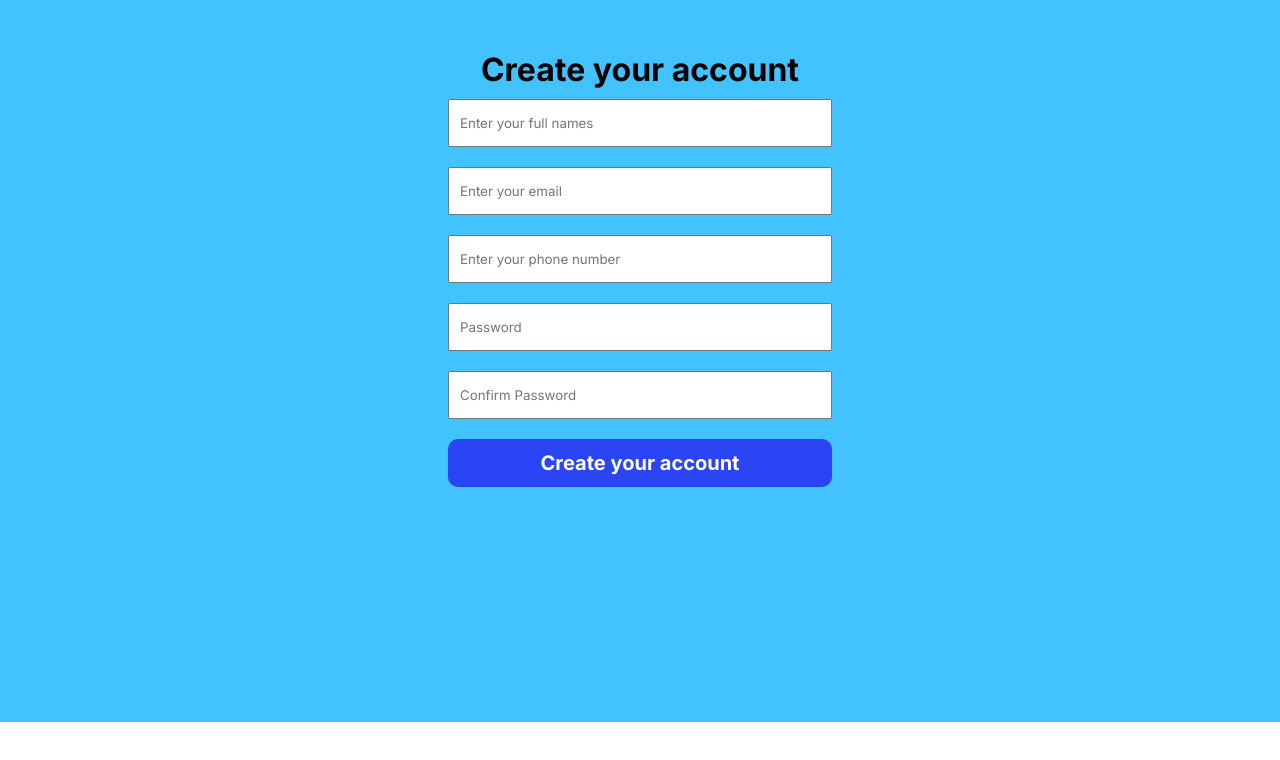
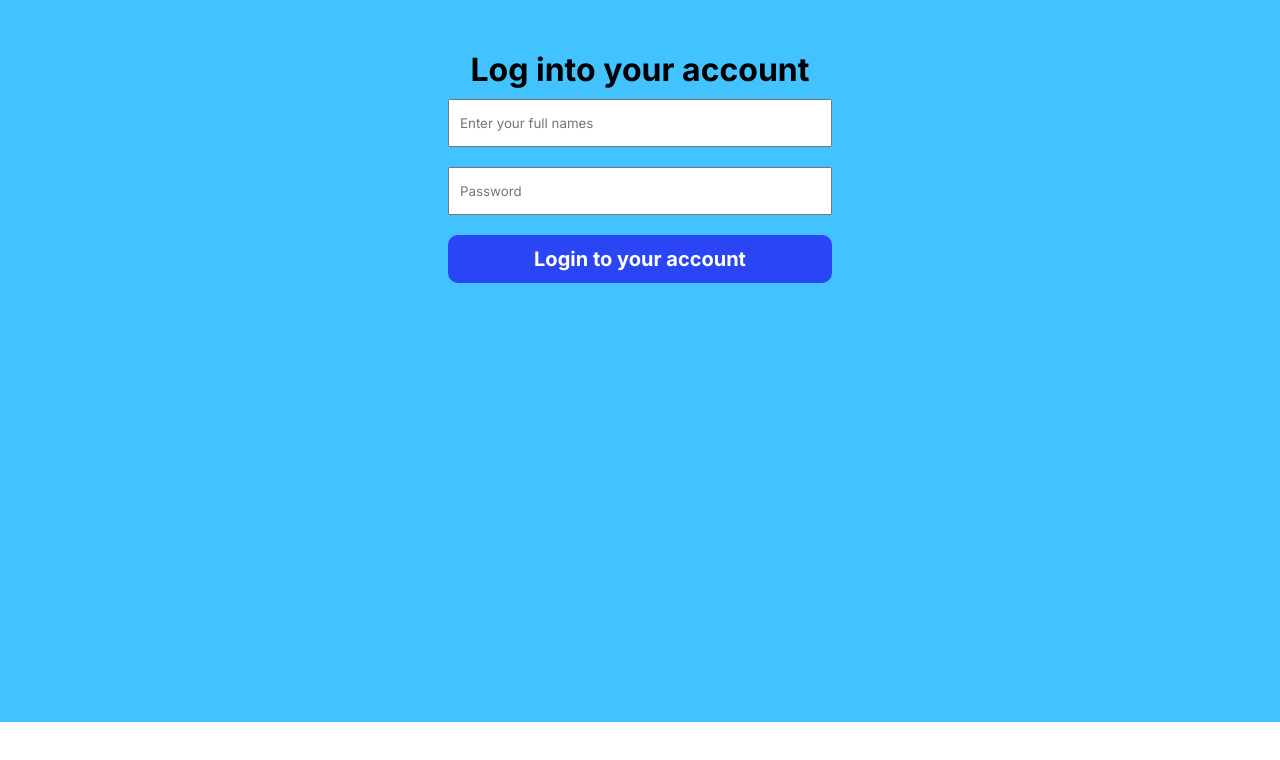
Before and after one commit to b-sandrine/weather-forecast, a React (Vite) app in the folder weather-forecast-web/: page /login in a window 1280 px wide. Shown: the top 760 px of the page. Built offline with nearby package versions, Linux system fonts and the light colour scheme.

Commit message:
Added login frontend

```diff
--- a/weather-forecast-web/package.json
+++ b/weather-forecast-web/package.json
@@ -16,6 +16,7 @@
     "react-dom": "^18.2.0",
     "react-icons": "^4.8.0",
     "react-router": "^6.11.0",
+    "react-router-dom": "^6.11.0",
     "react-select-async-paginate": "^0.7.2"
   },
   "devDependencies": {
--- a/weather-forecast-web/src/App.jsx
+++ b/weather-forecast-web/src/App.jsx
@@ -6,6 +6,10 @@ import Search from "./components/search/search";
 import { WEATHER_API_URL, WEATHER_API_KEY } from "./api";
 import { useState } from "react";
 import Signup from "./pages/Signup/Signup";
+import Login from "./pages/Login/Login";
+import {Routes, Route } from 'react-router'
+import Welcome from "./pages/Welcome/welcome";
+
 function App() {
   const [currentWeather, setCurrentWeather] = useState(null);
   const [forecast, setForecast] = useState(null);
@@ -41,7 +45,14 @@ function App() {
         <Search onSearchChange={handleOnSearchChange} />
         {currentWeather && <CurrentWeather data={currentWeather} />}
       </div> */}
-      <Signup />
+
+
+      <Routes>
+        <Route path="/login" element={<Login />} />
+        <Route path='/signup' element={<Signup />} />
+        <Route path="/welcome" element={<Welcome />} />
+      </Routes>
+
     </div>
   );
 }
--- /dev/null
+++ b/weather-forecast-web/src/pages/Login/Login.css
@@ -0,0 +1,23 @@
+.login--container {
+    width: 30%;
+    margin: 0px auto;
+    padding: 50px 0;
+    text-align: center;
+}
+
+.login--container input {
+    width: 100%;
+    height: 3rem;
+    margin: 10px 0;
+    outline: none;
+    padding: 5px 10px;
+}
+
+.login--container input[type='submit'] {
+    background-color: rgba(36, 36, 240, 0.788);
+    border: none;
+    border-radius: 10px;
+    font-size: 20px;
+    color: white;
+    font-weight: bold;
+}
--- /dev/null
+++ b/weather-forecast-web/src/pages/Login/Login.tsx
@@ -0,0 +1,58 @@
+import React, { useState } from "react";
+import "./Login.css";
+import axios from 'axios'
+import { useNavigate } from "react-router";
+const Login = () => {
+    const [user, setUser] = useState({
+        names: "",
+        password: ""
+    })
+
+    const navigate = useNavigate();
+
+    const handleOnChange = (event) => {
+        setUser({...user, [event.target.name]: event.target.value })
+      }
+
+      const handleOnSubmit = () => {
+        axios.post("http://localhost:3000/api/adduser", user)
+        .then(res => {
+            console.log(res)
+            navigate('/welcome')
+        })
+        .catch(err => {
+            console.log(err)
+        })
+      }
+
+  return (
+    <div className="login--container">
+        <h1>Log into your account</h1>
+      <input
+        type="text"
+        name="names"
+        id=""
+        placeholder="Enter your full names"
+        value={user.names}
+        onChange={handleOnChange}
+      />
+      <input
+        type="password"
+        name="password"
+        id=""
+        placeholder="Password"
+        onChange={handleOnChange}
+        value={user.password}
+      />
+      <input
+        type="submit"
+        name=""
+        id=""
+        value="Login to your account"
+        onClick={handleOnSubmit}
+        />
+    </div>
+  );
+};
+
+export default Login;
--- a/weather-forecast-web/src/pages/Signup/Signup.jsx
+++ b/weather-forecast-web/src/pages/Signup/Signup.jsx
@@ -2,7 +2,7 @@
 import { useState } from "react";
 import "./Signup.css";
 import axios from 'axios'
-
+import { useNavigate } from "react-router";
 const Signup = () => {
   const [user, setUser] = useState({
     names: "",
@@ -12,6 +12,8 @@ const Signup = () => {
     cpassword: "",
   });
 
+  const navigate = useNavigate()
+
   const handleOnChange = (event) => {
     setUser({...user, [event.target.name]: event.target.value })
   }
@@ -20,6 +22,7 @@ const Signup = () => {
     axios.post("http://localhost:3000/api/adduser", user)
     .then(res => {
         console.log(res)
+        navigate('/login')
     })
     .catch(err => {
         console.log(err)
--- /dev/null
+++ b/weather-forecast-web/src/pages/Welcome/welcome.jsx
@@ -0,0 +1,9 @@
+const Welcome = () => {
+    return (
+        <div className="Welcome--container">
+           <h1> Welcome back, Mr Vincent!</h1>
+        </div>
+    )
+}
+
+export default Welcome;
```
Also changed, not shown: weather-forecast-web/src/main.jsx (+7 -2 lines), 2 other files (tests, documents, lock files or other folders).
